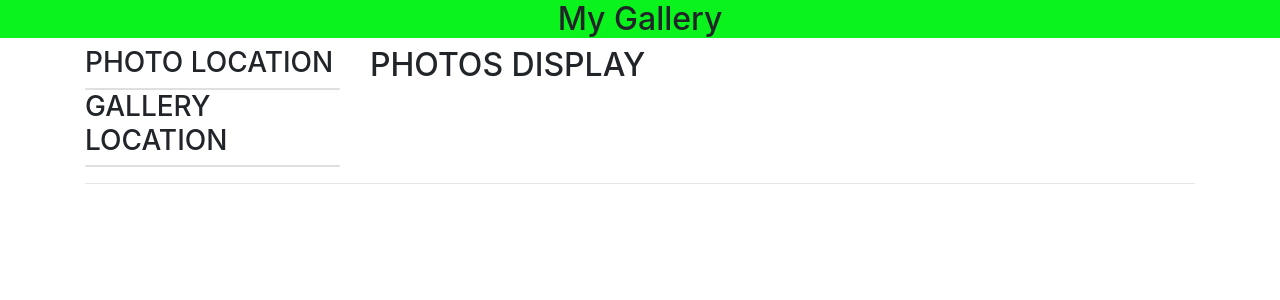
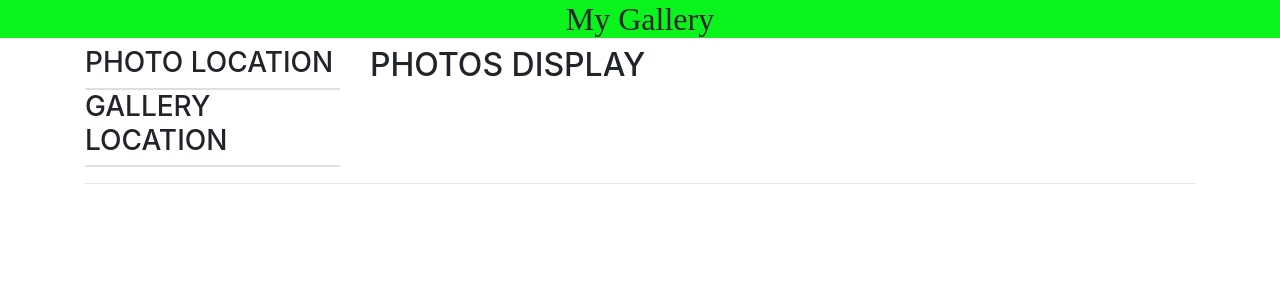
Before and after one commit to MelvinOmega/gallery-app, a Django app: page / in a window 1280 px wide. Shown: the part 110-410 px from the top of the page. Run offline with Django 3.2, Linux system fonts and the light colour scheme; data that the repository does not hold is empty; some libraries are stand-ins or nearby versions.

Commit message:
add font style

```diff
--- a/photos/templates/photos/index.html
+++ b/photos/templates/photos/index.html
@@ -3,7 +3,7 @@
 
 {% block content %}
 <div class="container-fluid landing" style="background-color: rgb(10, 243, 29);">
-    <h2 class="text-center imagea" >My Gallery</h2>
+    <h2 class="text-center imagea" style="font-family: 'Times New Roman', Times, serif;">My Gallery</h2>
 </div>
 
 <div class="container-fluid boded" id="b" style="background-color: rgb(255, 255, 255);">
```
